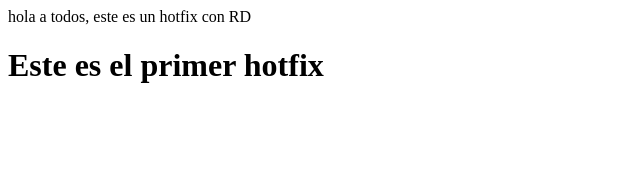
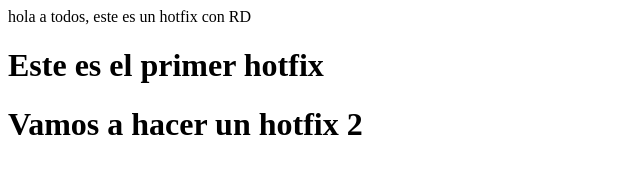
Before and after one commit to alejandrovillaseca/invie-github, a plain HTML site: page index.html in a window 1280 px wide. Shown: the whole page, without its empty margins (0-640 px from the left). Drawn offline with Linux system fonts and the light colour scheme.

Commit message:
este es el hotix 2

```diff
--- a/index.html
+++ b/index.html
@@ -6,4 +6,5 @@
         hola a todos, este es un hotfix con RD
     </body>
     <h1>Este es el primer hotfix</h1>
+    <h1>Vamos a hacer un hotfix 2</h1>
 </html>
```
